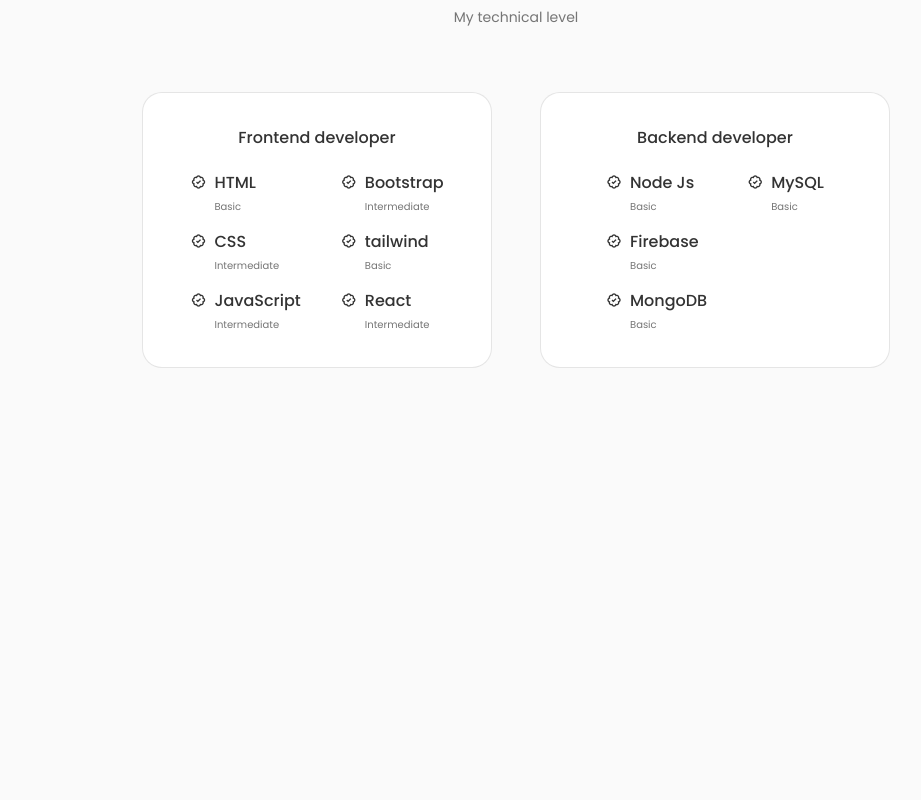
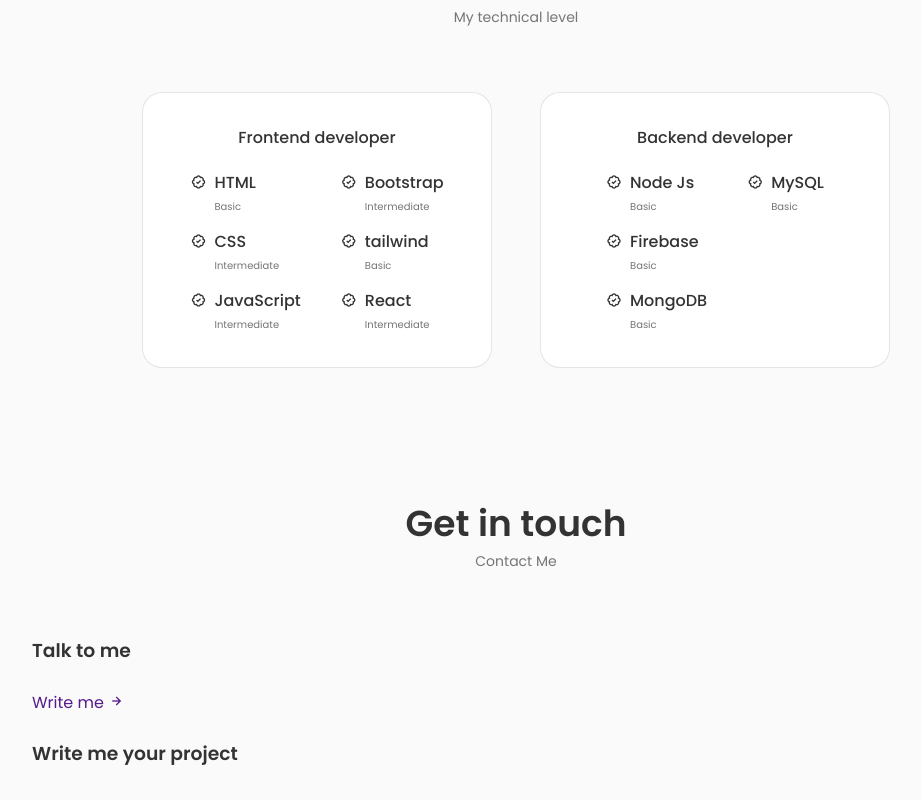
Before and after one commit to MarcoRosselDev/portafollio, a React (Create React App) app: page / in a window 1280 px wide. Shown: the part 1438-2238 px from the top of the page, without its empty margins (124-1045 px from the left). Before the commit the page ends 1838 px from the top, so only its background shows below. Built offline with nearby package versions, Linux system fonts and the light colour scheme.

Commit message:
contact page

```diff
--- a/src/App.js
+++ b/src/App.js
@@ -1,6 +1,7 @@
 import React from "react";
 import "./App.css";
 import About from "./components/about/About";
+import Contact from "./components/contact/Contact";
 import Header from "./components/header/Header.jsx";
 import Home from "./components/home/Home";
 import Skills from "./components/skills/Skills";
@@ -13,6 +14,7 @@
         <Home />
         <About />
         <Skills />
+        <Contact />
       </main>
     </>
   );
--- /dev/null
+++ b/src/components/contact/Contact.jsx
@@ -0,0 +1,36 @@
+import React from "react";
+import "./contact.css";
+
+const Contact = () => {
+  return (
+    <section className="contact section" id="contact">
+      <h2 className="section__title">Get in touch</h2>
+      <span className="section__subtitle">Contact Me</span>
+
+      <div className="contact__container container grid">
+        <div className="contact__content">
+          <h3 className="contact__title">Talk to me</h3>
+
+          <div className="contact__info">
+            <div className="contact__card">
+              <i className="bx bx contact__card-icon"></i>
+
+              <h3 className="contact__card-title"></h3>
+              <span className="contact__card-data"></span>
+
+              <a href="" className="contact__button">
+                Write me{" "}
+                <i className="bx bx-right-arrow-alt contact__button-icon"></i>
+              </a>
+            </div>
+          </div>
+        </div>
+        <div className="contact__content">
+          <h3 className="contact__title">Write me your project</h3>
+        </div>
+      </div>
+    </section>
+  );
+};
+
+export default Contact;
```
Also changed, not shown: src/components/contact/contact.css (added).
